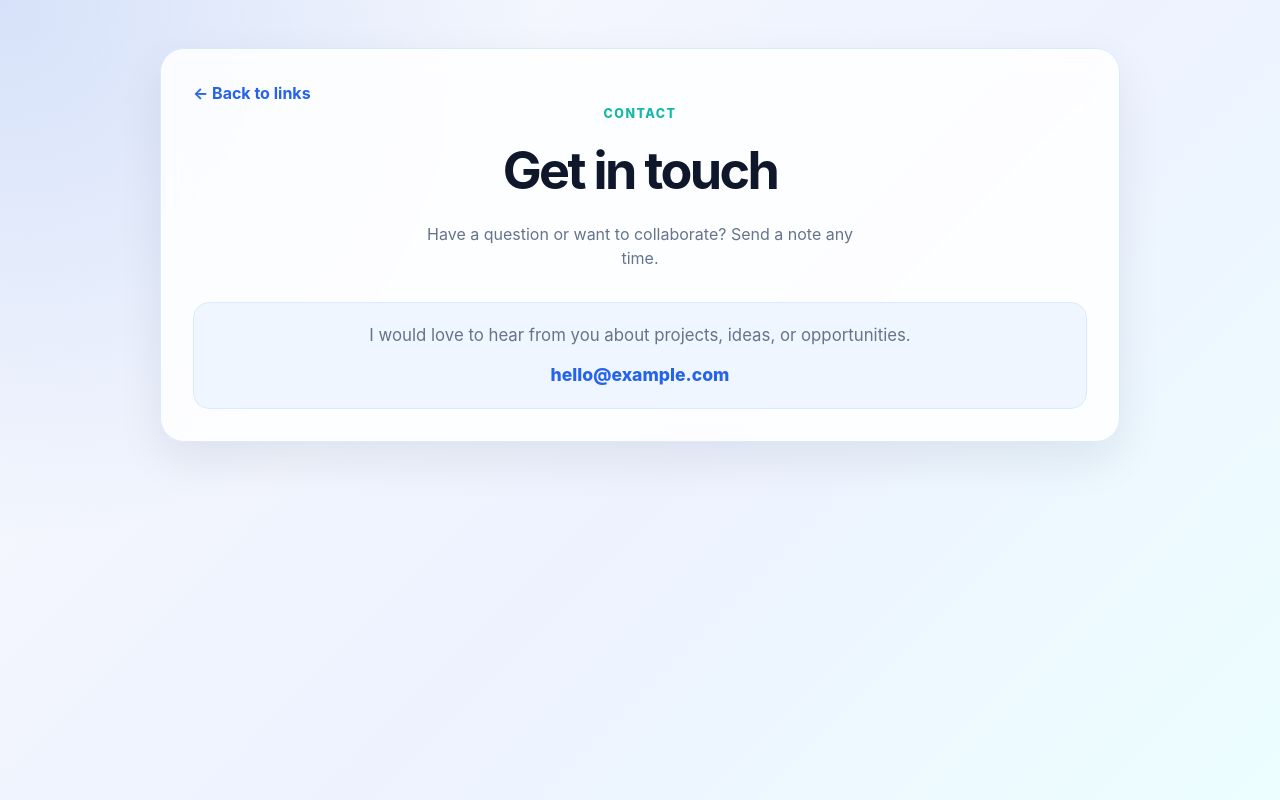
After one commit to noobrs/my-link-bio, a Flask app: page /contact in a window 1280 px wide. The commit adds this page. Run offline with Flask 3, Linux system fonts and the light colour scheme.

Commit message:
Add contact page

```diff
--- a/app.py
+++ b/app.py
@@ -106,6 +106,11 @@ def about():
     return render_template("about.html")
 
 
+@app.route("/contact")
+def contact():
+    return render_template("contact.html")
+
+
 @app.errorhandler(404)
 def page_not_found(error):
     return render_template("404.html"), 404
--- a/static/style.css
+++ b/static/style.css
@@ -46,6 +46,7 @@ body {
 .site-nav {
   display: flex;
   justify-content: flex-end;
+  gap: 1rem;
   margin-bottom: 1.5rem;
 }
 
@@ -293,9 +294,36 @@ button:hover {
   box-shadow: 0 12px 20px rgba(239, 68, 68, 0.22);
 }
 
-.about-copy {
+.about-copy,
+.contact-message {
   color: var(--muted);
   font-size: 1.05rem;
+}
+
+.contact-card {
+  display: grid;
+  gap: 0.85rem;
+  padding: 1.25rem;
+  background: var(--surface-soft);
+  border: 1px solid var(--border);
+  border-radius: 1rem;
+  text-align: center;
+}
+
+.contact-message {
+  margin: 0;
+}
+
+.contact-email {
+  color: var(--primary);
+  font-size: 1.1rem;
+  font-weight: 800;
+  overflow-wrap: anywhere;
+  text-decoration: none;
+}
+
+.contact-email:hover {
+  color: var(--primary-dark);
 }
 
 @media (max-width: 520px) {
--- /dev/null
+++ b/templates/contact.html
@@ -0,0 +1,25 @@
+<!doctype html>
+<html lang="en">
+  <head>
+    <meta charset="utf-8">
+    <meta name="viewport" content="width=device-width, initial-scale=1">
+    <title>Contact</title>
+    <link rel="stylesheet" href="{{ url_for('static', filename='style.css') }}">
+  </head>
+  <body>
+    <main class="page-shell">
+      <section class="card-panel">
+        <a class="back-link" href="{{ url_for('index') }}">← Back to links</a>
+        <header class="hero">
+          <p class="eyebrow">Contact</p>
+          <h1>Get in touch</h1>
+          <p class="subtitle">Have a question or want to collaborate? Send a note any time.</p>
+        </header>
+        <div class="contact-card">
+          <p class="contact-message">I would love to hear from you about projects, ideas, or opportunities.</p>
+          <a class="contact-email" href="mailto:hello@example.com">hello@example.com</a>
+        </div>
+      </section>
+    </main>
+  </body>
+</html>
--- a/templates/index.html
+++ b/templates/index.html
@@ -10,7 +10,8 @@
     <main class="page-shell">
       <section class="card-panel">
         <nav class="site-nav" aria-label="Primary navigation">
-          <a href="/about">About</a>
+          <a href="{{ url_for('about') }}">About</a>
+          <a href="{{ url_for('contact') }}">Contact</a>
         </nav>
 
         <header class="hero">
```
Also changed, not shown: README.md.
